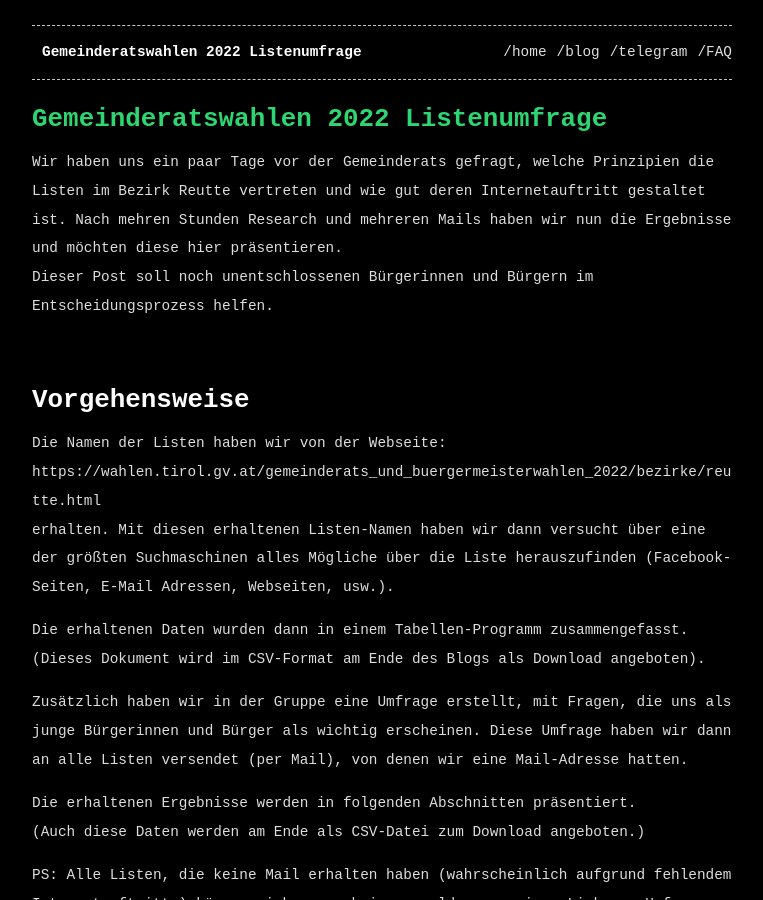
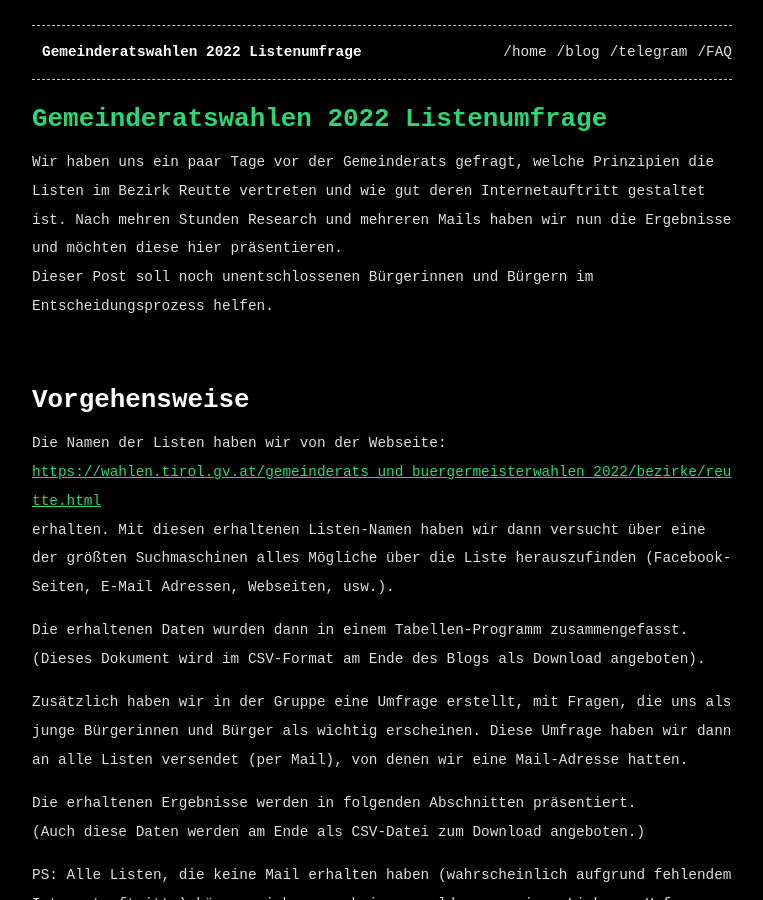
Before and after one commit to Hackertreff-Reutte/Hackertreff-Reutte.github.io, a Jekyll site: the page built from _posts/2022-02-24-Gemeinderatswahlen-2022-Listenumfrage.md, in a window 1280 px wide and 900 px high. Shown: the whole window, without its empty margins (258-1021 px from the left). Built offline with Jekyll 4.4.1, drawn with Linux system fonts in a browser that asks for light colours; nearby versions of some CDN libraries; some of the changed lines change nothing that is shown.

Commit message:
fixed link to gv site

```diff
--- a/_posts/2022-02-24-Gemeinderatswahlen-2022-Listenumfrage.md
+++ b/_posts/2022-02-24-Gemeinderatswahlen-2022-Listenumfrage.md
@@ -14,7 +14,7 @@ Dieser Post soll noch unentschlossenen Bürgerinnen und Bürgern im Entscheidung
 # Vorgehensweise
 
 Die Namen der Listen haben wir von der Webseite:
-https://wahlen.tirol.gv.at/gemeinderats_und_buergermeisterwahlen_2022/bezirke/reutte.html
+<a href="https://wahlen.tirol.gv.at/gemeinderats_und_buergermeisterwahlen_2022/bezirke/reutte.html" download>https://wahlen.tirol.gv.at/gemeinderats_und_buergermeisterwahlen_2022/bezirke/reutte.html</a>
 erhalten. Mit diesen erhaltenen Listen-Namen haben wir dann versucht über eine der größten Suchmaschinen alles Mögliche über die Liste herauszufinden (Facebook-Seiten, E-Mail Adressen, Webseiten, usw.).
 
 Die erhaltenen Daten wurden dann in einem Tabellen-Programm zusammengefasst. (Dieses Dokument wird im CSV-Format am Ende des Blogs als Download angeboten).
```
